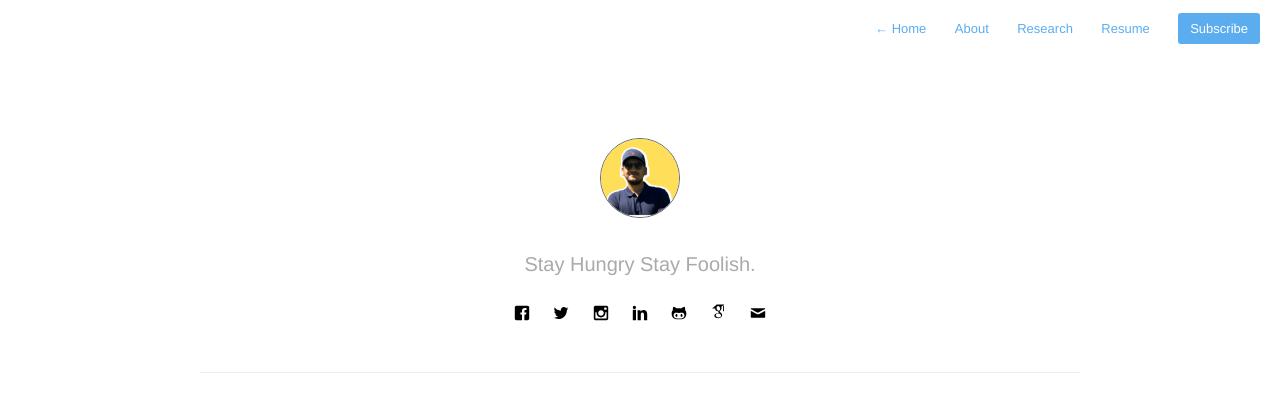
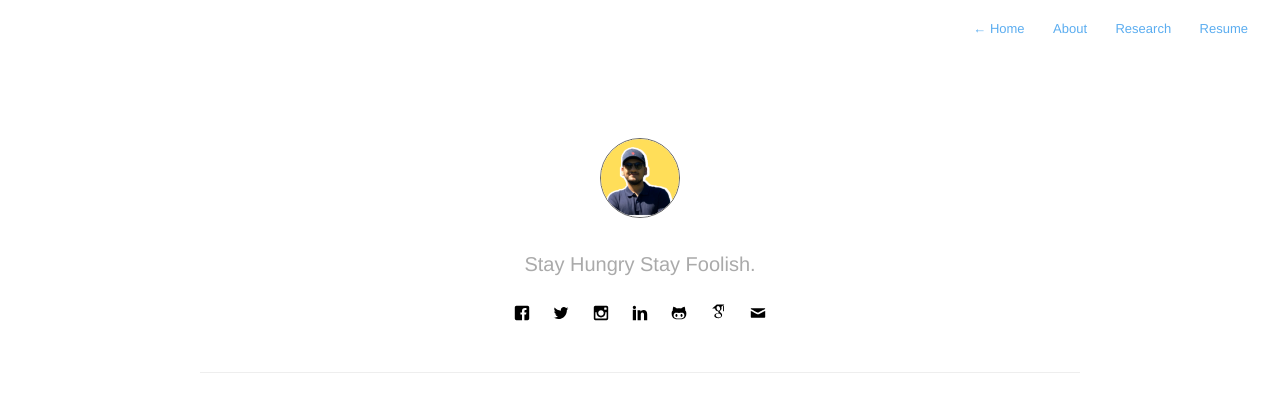
Before and after one commit to RamitPahwa/ramitpahwa.github.io, a Jekyll site: the page built from index.html, in a window 1280 px wide. Shown: the top 412 px of the page. Built offline with Jekyll 4.4.1, drawn with Linux system fonts in a browser that asks for light colours; nearby versions of some CDN libraries; the list of posts is cut into pages by our own code.

Commit message:
Add feed later

```diff
--- a/_includes/navigation.html
+++ b/_includes/navigation.html
@@ -17,5 +17,5 @@
     	<a href="{{ site.baseurl }}/resume.pdf">Resume</a>
     {% endif %}
 
-    <a class="cta" href="{{ site.baseurl }}/feed.xml">Subscribe</a>
+    <!-- <a class="cta" href="{{ site.baseurl }}/feed.xml">Subscribe</a> -->
 </nav>
```
